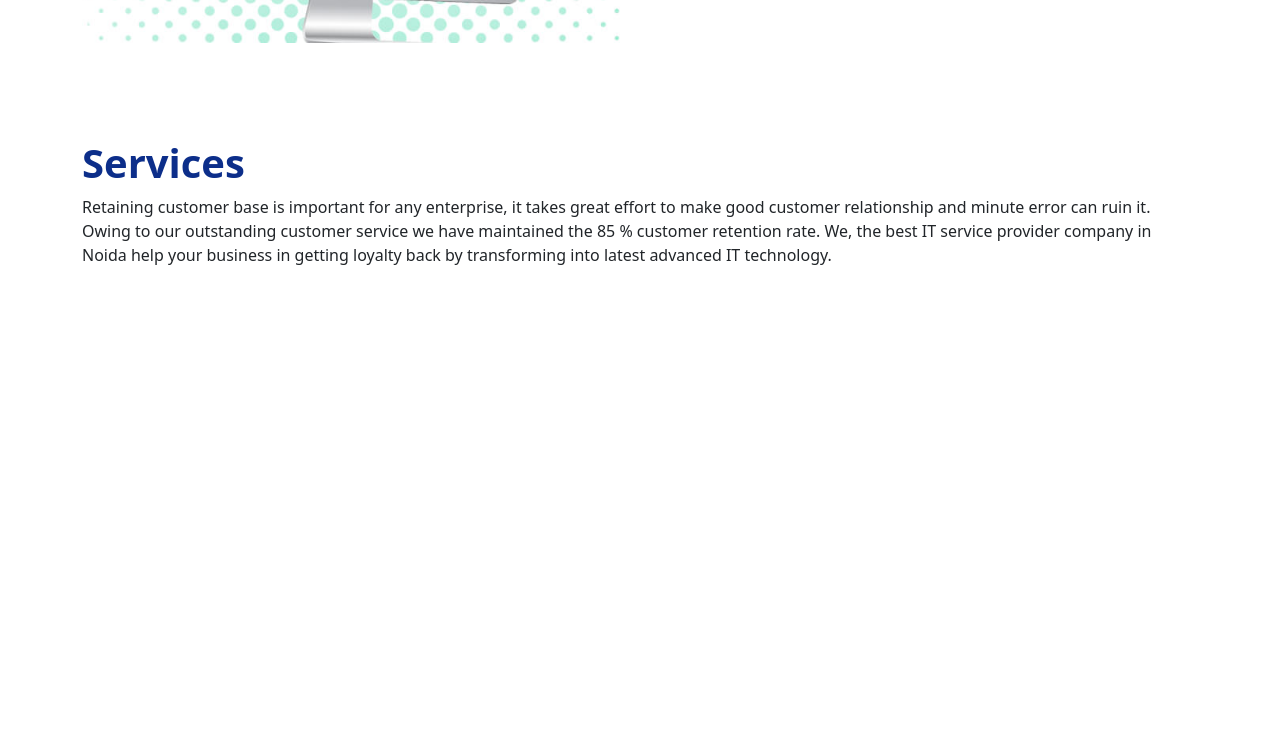
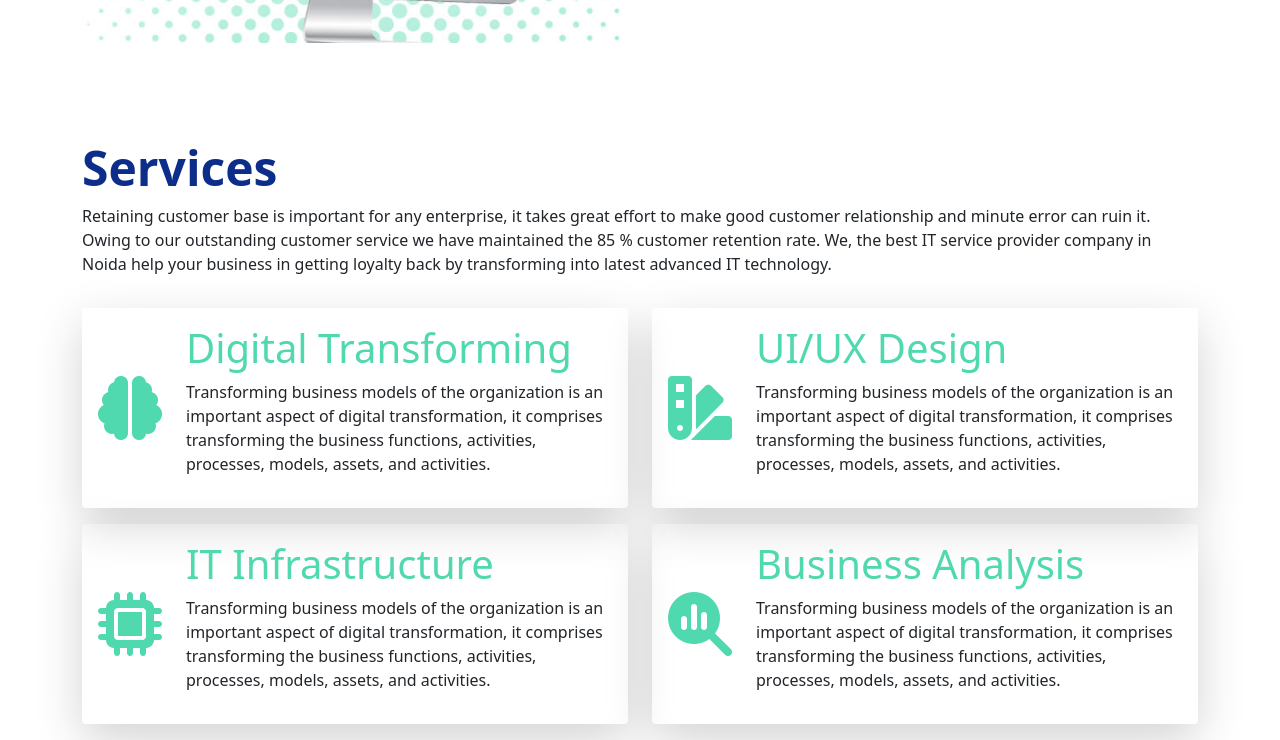
Before and after one commit to Jubair1996/Reveal-bootstrap, a plain HTML site: page index.html in a window 1280 px wide. Shown: the part 1291-2031 px from the top of the page. Before the commit the page ends 1574 px from the top, so only its background shows below. Drawn offline with Linux system fonts and the light colour scheme.

Commit message:
services section completed

```diff
--- a/index.html
+++ b/index.html
@@ -5,6 +5,11 @@
     <meta http-equiv="X-UA-Compatible" content="IE=edge" />
     <meta name="viewport" content="width=device-width, initial-scale=1.0" />
     <title>Reveal</title>
+    <!-- Font Awesome -->
+    <script
+      src="https://kit.fontawesome.com/f17fe590ba.js"
+      crossorigin="anonymous"
+    ></script>
     <!-- Bootstrap Links -->
     <link rel="stylesheet" href="css/bootstrap.css" />
     <!-- Css Style Links -->
@@ -186,17 +191,48 @@
       </section>
       <!-- Services Sections -->
       <section class="container">
-        <h1 class="text-primary fw-bold">Services</h1>
-        <p>Retaining customer base is important for any enterprise, it takes great effort to make good customer relationship and minute error can ruin it. Owing to our outstanding customer service we have maintained the 85 % customer retention rate. We, the best IT service provider company in Noida help your business in getting loyalty back by transforming into latest advanced IT technology.</p>
+        <h1 class="text-primary fw-bold display-5">Services</h1>
+        <p>
+          Retaining customer base is important for any enterprise, it takes
+          great effort to make good customer relationship and minute error can
+          ruin it. Owing to our outstanding customer service we have maintained
+          the 85 % customer retention rate. We, the best IT service provider
+          company in Noida help your business in getting loyalty back by
+          transforming into latest advanced IT technology.
+        </p>
         <div class="row">
-            <div class="col-md-6">
-                <div class="">
-                    <div>
-
-                    </div>
+          <div class="col-md-6">
+            <div class="d-flex justify-content-center align-items-center p-3 my-3 shadow-lg rounded">
+              <i class="fa-solid fa-brain fa-4x text-secondary me-4"></i>
+              <div>
+                <h1 class="text-secondary">Digital Transforming</h1>
+                <p>Transforming business models of the organization is an important aspect of digital transformation, it comprises transforming the business functions, activities, processes, models, assets, and activities.</p>
+              </div>
+            </div>
+            <div class="d-flex justify-content-center align-items-center p-3 my-3 shadow-lg rounded">
+              <i class="fa-solid fa-microchip fa-4x text-secondary me-4"></i>
+              <div>
+                <h1 class="text-secondary">IT Infrastructure</h1>
+                <p>Transforming business models of the organization is an important aspect of digital transformation, it comprises transforming the business functions, activities, processes, models, assets, and activities.</p>
+              </div>
+            </div>
+          </div>
+          <div class="col-md-6">
+            <div class="d-flex justify-content-center align-items-center p-3 my-3 shadow-lg rounded">
+                <i class="fa-solid fa-swatchbook fa-4x text-secondary me-4"></i>
+                <div>
+                  <h1 class="text-secondary">UI/UX Design</h1>
+                  <p>Transforming business models of the organization is an important aspect of digital transformation, it comprises transforming the business functions, activities, processes, models, assets, and activities.</p>
                 </div>
-            </div>
-            <div class="col-md-6"></div>
+              </div>
+              <div class="d-flex justify-content-center align-items-center p-3 my-3 shadow-lg rounded">
+                <i class="fa-solid fa-magnifying-glass-chart fa-4x text-secondary me-4"></i>
+                <div>
+                  <h1 class="text-secondary">Business Analysis</h1>
+                  <p>Transforming business models of the organization is an important aspect of digital transformation, it comprises transforming the business functions, activities, processes, models, assets, and activities.</p>
+                </div>
+              </div>
+          </div>
         </div>
       </section>
     </main>
```
